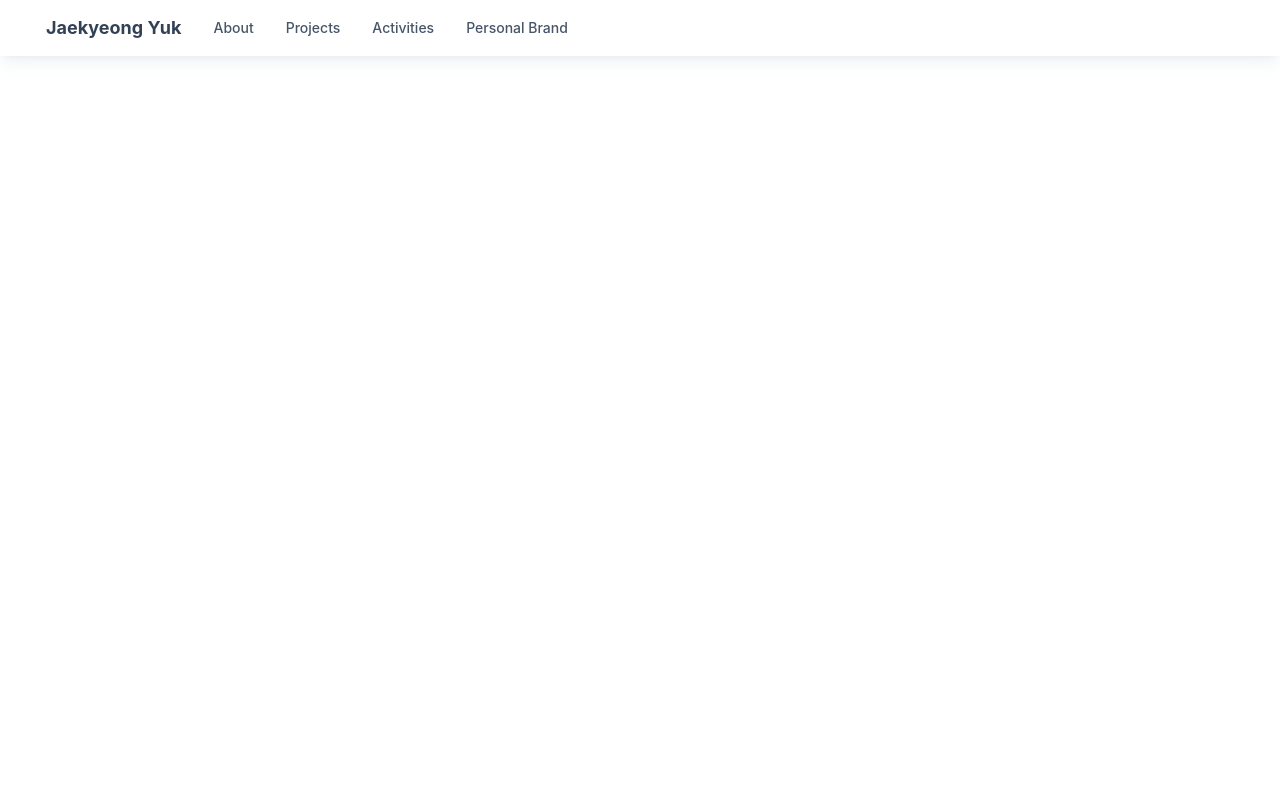
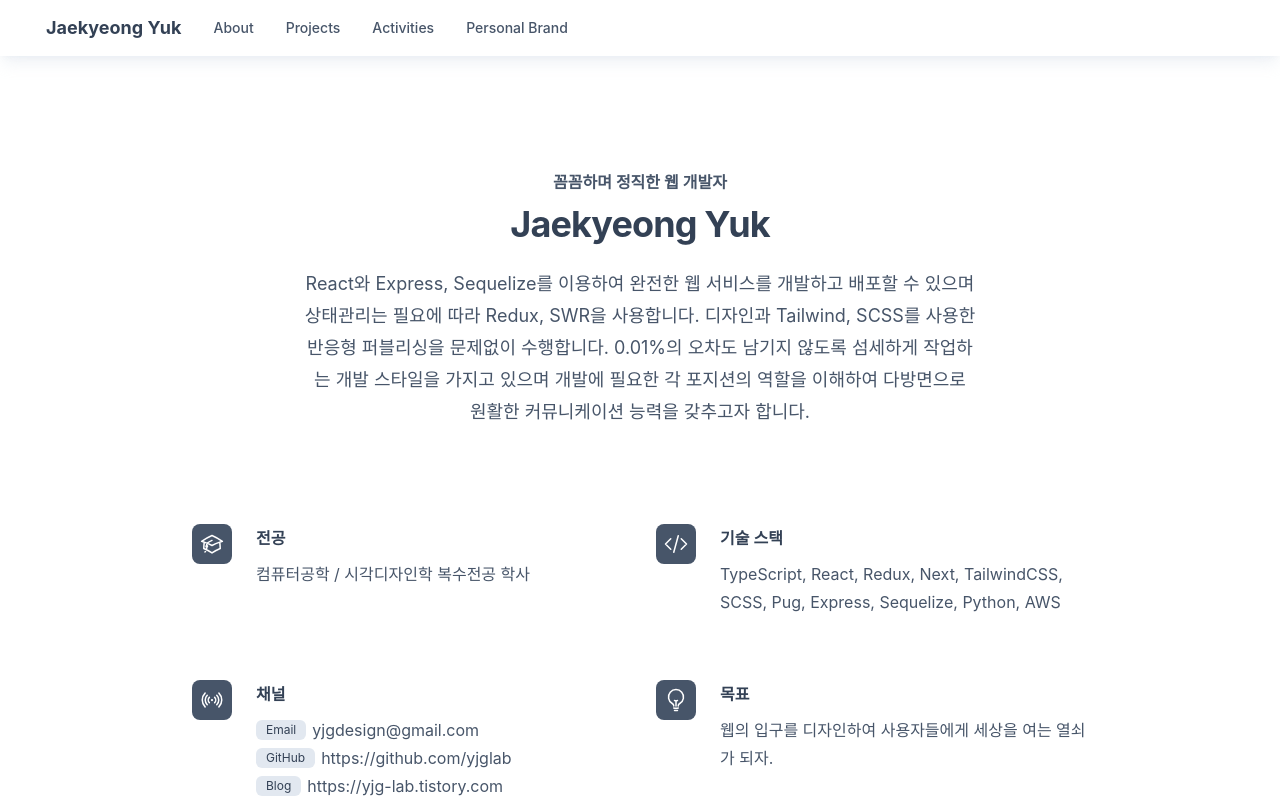
Before and after one commit to yjglab/portfolio, a React (Create React App) app: page / in a window 1280 px wide. Shown: the top 800 px of the page. Built offline with nearby package versions, Linux system fonts and the light colour scheme.

Commit message:
Add: Home page

```diff
--- a/src/components/Activity.tsx
+++ b/src/components/Activity.tsx
@@ -40,7 +40,13 @@ const Activity: FC = () => {
                 )}
                 <p className='flex gap-4 items-center text-sm'>
                   {activity.details.link.map((l, idx) => (
-                    <a className='hover:text-slate-700 font-bold' target='_blank' rel='noreferrer' href={l}>
+                    <a
+                      key={l}
+                      className='hover:text-slate-700 font-bold'
+                      target='_blank'
+                      rel='noreferrer'
+                      href={l}
+                    >
                       {`활동링크${idx + 1}`}
                     </a>
                   ))}
--- a/src/components/Badge.tsx
+++ b/src/components/Badge.tsx
@@ -5,7 +5,7 @@ interface Props {
 }
 const Badge: FC<Props> = ({ content }) => {
   return (
-    <span className='hover:contrast-150 mr-1 py-0.5 rounded-md flex justify-center items-center bg-slate-200 text-slate-700 px-2.5 text-xs hover:bg-'>
+    <span className=' mr-1.5 py-0.5 rounded-md flex justify-center items-center bg-slate-200 text-slate-700 px-2.5 text-xs hover:bg-'>
       {content}
     </span>
   );
--- a/src/components/Project.tsx
+++ b/src/components/Project.tsx
@@ -30,16 +30,16 @@ const Project: FC = () => {
       <div className='bg-white'>
         <div className='mx-auto grid max-w-2xl grid-cols-1 gap-x-8 gap-y-16 px-4 py-4 sm:px-6 lg:max-w-7xl lg:grid-cols-2 lg:px-8'>
           <div>
-            <p className=' text-slate-600'>
+            <div className=' text-slate-600'>
               <img
                 alt=''
                 src={project.details.banner}
                 className='ring-1 ring-slate-200 mb-5 rounded-md w-full'
               />
               {project.details.description}
-              <p className='mt-12 flex items-center text-slate-600'>
+              <div className='mt-12 flex items-center text-slate-600'>
                 <span className='font-medium text-slate-700 mr-4'>Link</span>
-                <p className='flex gap-4 items-center text-sm'>
+                <div className='flex gap-4 items-center text-sm'>
                   <a
                     className='hover:text-slate-700 font-bold'
                     target='_blank'
@@ -64,9 +64,9 @@ const Project: FC = () => {
                   >
                     GitHub
                   </a>
-                </p>
-              </p>
-            </p>
+                </div>
+              </div>
+            </div>
 
             <dl className='mt-6 grid grid-cols-1 gap-x-6 gap-y-10 sm:grid-cols-2 sm:gap-y-16 lg:gap-x-8'>
               <div className='border-t border-slate-200 pt-4'>
@@ -89,7 +89,9 @@ const Project: FC = () => {
                     </dt>{' '}
                     <dd className='inline'>
                       {implement.content.map((ct) => (
-                        <span className='mr-1.5'>{ct},</span>
+                        <span key={ct} className='mr-1.5'>
+                          {ct},
+                        </span>
                       ))}
                     </dd>
                   </div>
--- a/src/pages/Activities.tsx
+++ b/src/pages/Activities.tsx
@@ -1,4 +1,3 @@
-import React, { useCallback, useState } from 'react';
 import { Link } from 'react-router-dom';
 import { activities } from '../tools/data';
 
@@ -17,7 +16,7 @@ const Activities = () => {
 
       <main>
         {['완료된 활동', '진행중인 활동'].map((status) => (
-          <div className='mx-auto max-w-2xl px-4 py-12 sm:px-6 lg:max-w-7xl lg:px-8'>
+          <div key={status} className='mx-auto max-w-2xl px-4 py-12 sm:px-6 lg:max-w-7xl lg:px-8'>
             <h2 className='text-2xl font-bold tracking-tight text-slate-700'>{status}</h2>
 
             <div className='mt-6 grid grid-cols-1 gap-x-6 gap-y-10 sm:grid-cols-2 lg:grid-cols-4 xl:gap-x-8'>
--- a/src/pages/Brand.tsx
+++ b/src/pages/Brand.tsx
@@ -4,9 +4,9 @@ const Brand = () => {
   return (
     <section className='min-h-screen items-center flex justify-center relative isolate overflow-hidden  px-6 py-24 sm:py-32 lg:px-8'>
       <div className='mx-auto max-w-2xl lg:max-w-5xl'>
-        <img className='mx-auto h-44' src={bloosLogoFull} alt='' />
+        <img className='mx-auto w-[90%] sm:w-[50%]' src={bloosLogoFull} alt='' />
         <figure className='mt-14'>
-          <blockquote className='text-center text-xl font-semibold leading-8 text-slate-700 sm:text-xl sm:leading-9'>
+          <blockquote className='text-center text-xl leading-8 text-slate-700 sm:text-xl sm:leading-9'>
             <p>
               Bloos는 안정성과 신뢰성을 상징하는 'Blue'와 발전과 성장을 도모하는 'Boost'를 연결한 저의 퍼스널
               브랜드입니다. <br />
--- a/src/pages/Home.tsx
+++ b/src/pages/Home.tsx
@@ -1,9 +1,57 @@
-import React, { useCallback, useState } from 'react';
-import { Link } from 'react-router-dom';
-import { bloosLogoFull } from '../tools/global';
+import Badge from '../components/Badge';
+import { me } from '../tools/data';
+import { avatar } from '../tools/global';
 
 const Home = () => {
-  return <div className='text-slate-800 isolate bg-white min-h-screen'></div>;
+  return (
+    <div className='bg-white py-24 sm:py-32 mt-10'>
+      <div className='mx-auto max-w-7xl px-6 lg:px-8'>
+        <div className='mx-auto max-w-2xl lg:text-center'>
+          <h2 className='text-base font-semibold leading-7 text-slate-600'>{me.title}</h2>
+          <p className='mt-2 text-3xl font-bold tracking-tight text-slate-700 sm:text-4xl'>{me.name}</p>
+
+          <p className='mt-6 text-lg leading-8 text-slate-600'>{me.description}</p>
+        </div>
+
+        <div className='mx-auto mt-16 max-w-2xl sm:mt-20 lg:mt-24 lg:max-w-4xl'>
+          <dl className='grid max-w-xl grid-cols-1 gap-x-8 gap-y-10 lg:max-w-none lg:grid-cols-2 lg:gap-y-16'>
+            {me.informations.map((information) => (
+              <div key={information.name} className='relative pl-16'>
+                <dt className='text-base font-semibold leading-7 text-slate-700'>
+                  <div className='absolute left-0 top-0 flex h-10 w-10 items-center justify-center rounded-lg bg-slate-600'>
+                    <information.icon className='h-6 w-6 text-white' aria-hidden='true' />
+                  </div>
+                  {information.name}
+                </dt>
+                {information.name === '채널' ? (
+                  <div className='flex flex-col mt-2 text-base leading-7 text-slate-600 hover:text-slate-900'>
+                    <div className='flex items-center'>
+                      <Badge content='Email' />
+                      <span>{information.links.email}</span>
+                    </div>
+                    <div className='flex items-center'>
+                      <Badge content='GitHub' />
+                      <a href={information.links.github} target='_blank' rel='noreferrer'>
+                        {information.links.github}
+                      </a>
+                    </div>
+                    <div className='flex items-center'>
+                      <Badge content='Blog' />
+                      <a href={information.links.blog} target='_blank' rel='noreferrer'>
+                        {information.links.blog}
+                      </a>
+                    </div>
+                  </div>
+                ) : (
+                  <dd className='mt-2 text-base leading-7 text-slate-600'>{information.description}</dd>
+                )}
+              </div>
+            ))}
+          </dl>
+        </div>
+      </div>
+    </div>
+  );
 };
 
 export default Home;
--- a/src/pages/Projects.tsx
+++ b/src/pages/Projects.tsx
@@ -61,7 +61,7 @@ const Projects = () => {
                   .filter((v) => v.date === year)
                   .map((project) => (
                     <Link to={project.href} key={project.name} className=' group relative'>
-                      <div className='shadow-slate-200 shadow-lg hover:scale-[101%] duration-100  aspect-h-1 aspect-w-1 w-full overflow-hidden rounded-md bg-slate-200 lg:aspect-none hover:opacity-75 h-60'>
+                      <div className='flex items-center shadow-slate-200 shadow-lg hover:scale-[101%] duration-100  aspect-h-1 aspect-w-1 w-full overflow-hidden rounded-md bg-slate-200 lg:aspect-none hover:opacity-75 h-60'>
                         <img
                           src={project.thumb}
                           alt={project.imageAlt}
--- a/src/tools/data.ts
+++ b/src/tools/data.ts
@@ -1,7 +1,42 @@
+import { AcademicCapIcon, CodeBracketIcon, LightBulbIcon, SignalIcon } from '@heroicons/react/24/outline';
+
 export const me = {
   name: 'Jaekyeong Yuk',
-  avatar: '',
+  title: '꼼꼼하며 정직한 웹 개발자',
+  description:
+    'React와 Express, Sequelize를 이용하여 완전한 웹 서비스를 개발하고 배포할 수 있으며 상태관리는 필요에 따라 Redux, SWR을 사용합니다. 디자인과 Tailwind, SCSS를 사용한 반응형 퍼블리싱을 문제없이 수행합니다. 0.01%의 오차도 남기지 않도록 섬세하게 작업하는 개발 스타일을 가지고 있으며 개발에 필요한 각 포지션의 역할을 이해하여 다방면으로 원활한 커뮤니케이션 능력을 갖추고자 합니다.',
+  informations: [
+    {
+      name: '전공',
+      description: '컴퓨터공학 / 시각디자인학 복수전공 학사',
+      links: {},
+      icon: AcademicCapIcon,
+    },
+    {
+      name: '기술 스택',
+      description: 'TypeScript, React, Redux, Next, TailwindCSS, SCSS, Pug, Express, Sequelize, Python, AWS',
+      links: {},
+      icon: CodeBracketIcon,
+    },
+    {
+      name: '채널',
+      description: '',
+      links: {
+        email: 'yjgdesign@gmail.com',
+        github: 'https://github.com/yjglab',
+        blog: 'https://yjg-lab.tistory.com',
+      },
+      icon: SignalIcon,
+    },
+    {
+      name: '목표',
+      description: '웹의 입구를 디자인하여 사용자들에게 세상을 여는 열쇠가 되자.',
+      links: {},
+      icon: LightBulbIcon,
+    },
+  ],
 };
+
 export const activities = [
   {
     status: '진행중인 활동',
```
Also changed, not shown: public/images/avatar.jpg.
